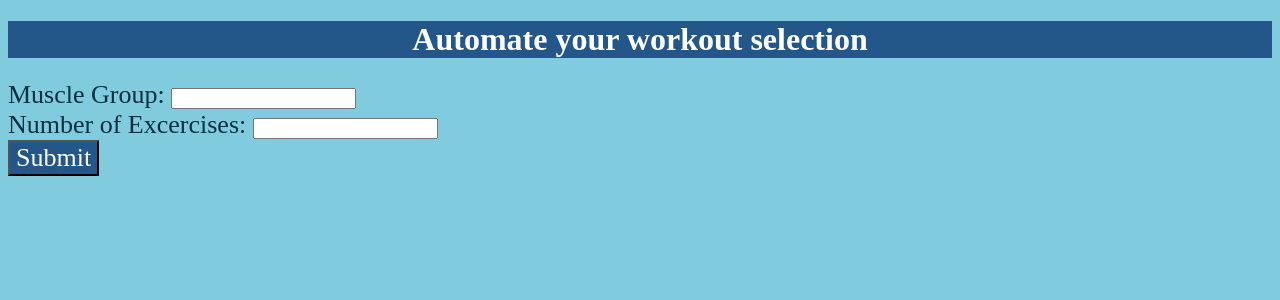
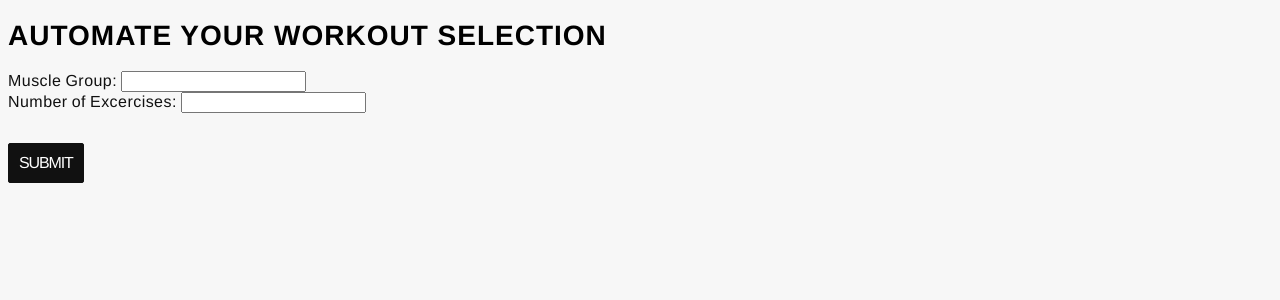
Before and after one commit to skehoe3/Workout_Builder, a Flask app: page / in a window 1280 px wide. Shown: the top 300 px of the page. Run offline with Flask 2, Linux system fonts and the light colour scheme; parts of the project's set-up code (start-up, migrations or seed data) failed here and were passed over.

Commit message:
updated color scheme

```diff
--- a/heyo.py
+++ b/heyo.py
@@ -5,6 +5,7 @@
 #significantly better tutorial: https://code-maven.com/using-templates-in-flask
 
 from flask import Flask, render_template, request
+import round1
 
 app = Flask(__name__)
 
@@ -15,7 +16,7 @@ def hello_world():
 @app.route('/', methods=['POST'])
 def my_form_post():
     text = request.form['text']
-    processed_text = text.upper()
+    processed_text = text.lower()
     return processed_text
 
 if __name__ == '__main__':
--- a/static/style.css
+++ b/static/style.css
@@ -1,24 +1,39 @@
-h1 { font-family: serif;
-	 text-align: center;
-	 background: #235789;
-	 color: white;
+body {
+	background: #f7f7f7;
 }
 
-body {
-background-color: #80CBDE;
+button {
+	font-family: OneNikeCurrency,'TradeGothicW01-BoldCn20 675334',TradeGothicforNike365-BdCn,'Nike TG','Helvetica Neue',Helvetica,Arial,sans-serif;
+    font-weight: normal;
+    font-size: 16px;
+    color: rgb(255, 255, 255);
+    text-align: center;
+    letter-spacing: -0.07em;
+    text-transform: uppercase;
+    border-style: solid;
+    border-color: #111111;
+    border-width: 1px;
+    border-radius: 2px;
+    background-color: #111111;
+    margin-top: 30px;
+    padding: 10px 10px;
 }
 
-.workoutInputs{
-    font-family: serif;
-    flex-direction: column;
-    font-size: 26px;
-    color: #022F40;
-	}
+form {
+    font-family: Helvetica,Arial,sans-serif;
+    font-weight: 400;
+    font-style: normal;
+    color: rgb(17, 17, 17);
+    line-height: 18px;
+    letter-spacing: 0.44999998807907104px;
+    word-spacing: -0.800000011920929px;
+}
 
-button {
-font-family: serif;
-flex-direction: column;
-font-size: 26px;
-color: white;
-background: #235789;
+h1 {
+	font-family: 'TradeGothicW01-BoldCn20 675334','Helvetica Neue',Helvetica,Arial,sans-serif;
+    font-size: 28px;
+    color: black;
+    letter-spacing: 1px;
+    line-height: 1.2;
+    text-transform: uppercase;
 }
--- /dev/null
+++ b/static/workForm.js
@@ -0,0 +1,6 @@
+//https://teamtreehouse.com/community/how-to-reset-a-contact-form-with-javascript
+const resForm = document.getElementById("inputForm");
+
+resForm.addEventListener('click', function(){
+    document.getElementById("contactMeForm").reset();
+});
--- a/templates/index.html
+++ b/templates/index.html
@@ -4,6 +4,7 @@
     <title>Shannon</title>
 
     <link rel="stylesheet"  href="/static/style.css">
+    <script type="text/javascript" src="/static/workForm.js"></script>
   </head>
 
   <body>
@@ -16,8 +17,11 @@
 
 <!--this is the MOST MOST useful: https://stackoverflow.com/questions/12277933/send-data-from-a-textbox-into-flask -->
 
+<!--lifted the CSS from Nike's site -->
+
+
 <div class="workoutInputs">
-<form class="inputForm" methond="post">
+<form id="inputForm" method="POST" >
 	Muscle Group: <input type="text" name="muscleGroup"> <br>
 	Number of Excercises: <input type="numeric" name="numEx"> <br>
 	<button type="button" class="press">Submit</button>
```
Also changed, not shown: form.py (added, +8 -0 lines), round1.py (+5 -2 lines).
